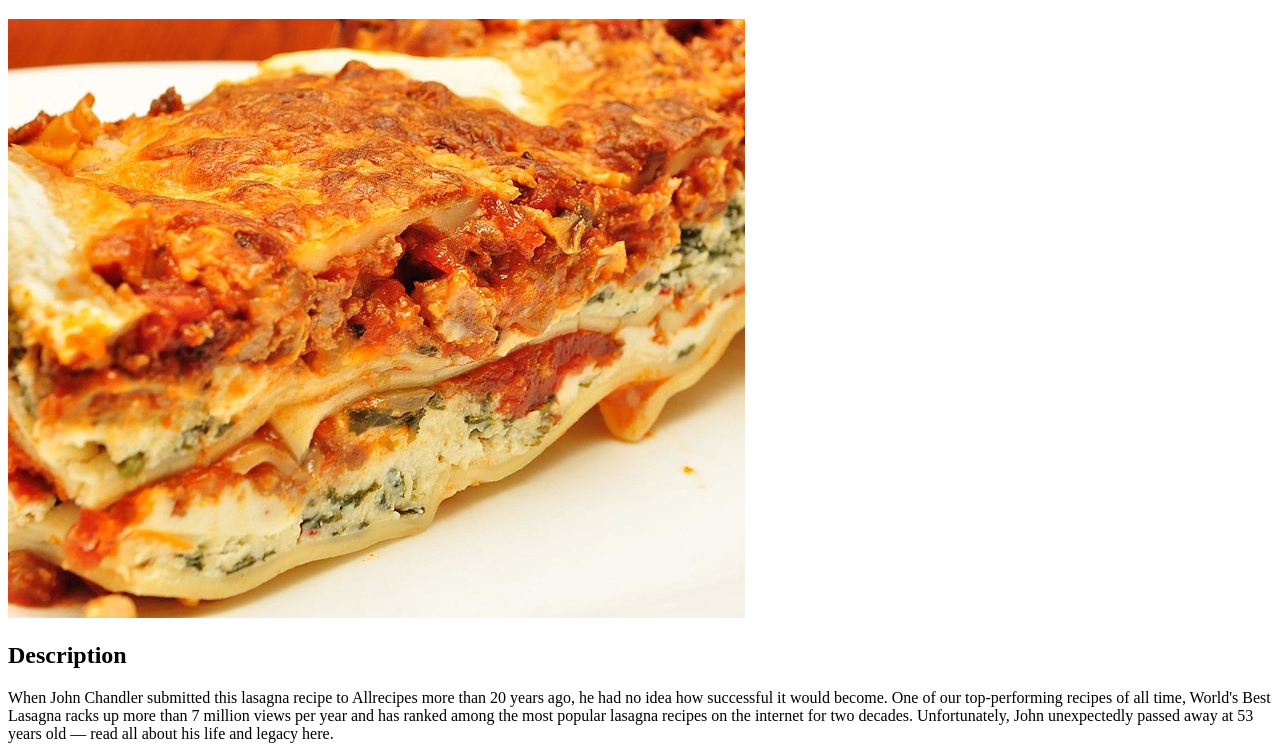
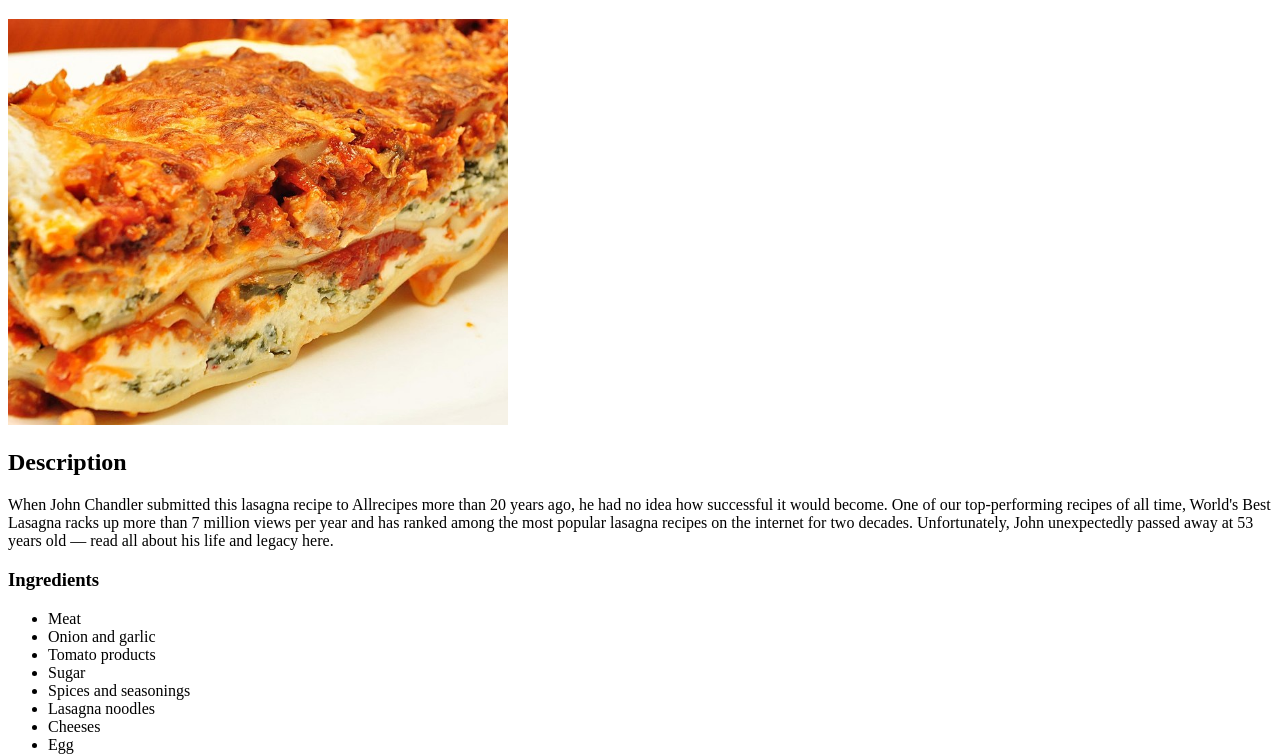
Before and after one commit to OelSawy/odin-recipes, a plain HTML site: page recipes/lasagna.html in a window 1280 px wide. Shown: the part 61-817 px from the top of the page. Drawn offline with Linux system fonts and the light colour scheme.

Commit message:
change title and image width

```diff
--- a/recipes/lasagna.html
+++ b/recipes/lasagna.html
@@ -3,11 +3,11 @@
 <head>
     <meta charset="UTF-8">
     <meta name="viewport" content="width=device-width, initial-scale=1.0">
-    <title>Document</title>
+    <title>Lasagna</title>
 </head>
 <body>
     <h1>Lasagna</h1>
-    <img src="../images/lasagna.jpg" alt="Image of Lasagna">
+    <img src="../images/lasagna.jpg" alt="Image of Lasagna" width="500">
     <h2>Description</h2>
     <p>When John Chandler submitted this lasagna recipe to Allrecipes more than 20 years ago, he had no idea how successful it would become. One of our top-performing recipes of all time, World's Best Lasagna racks up more than 7 million views per year and has ranked among the most popular lasagna recipes on the internet for two decades. Unfortunately, John unexpectedly passed away at 53 years old — read all about his life and legacy here. </p>
     <h3>Ingredients</h3>
```
